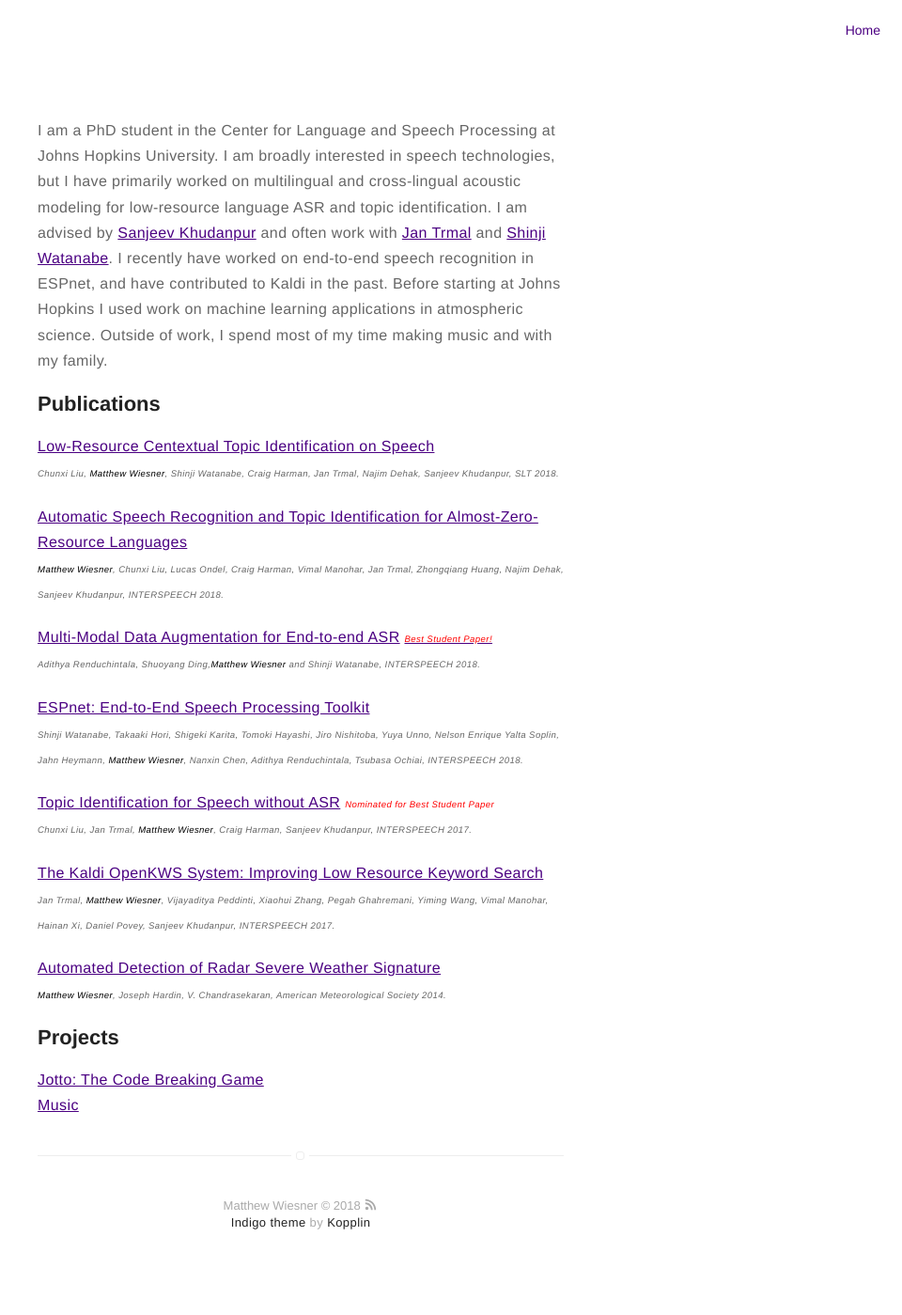
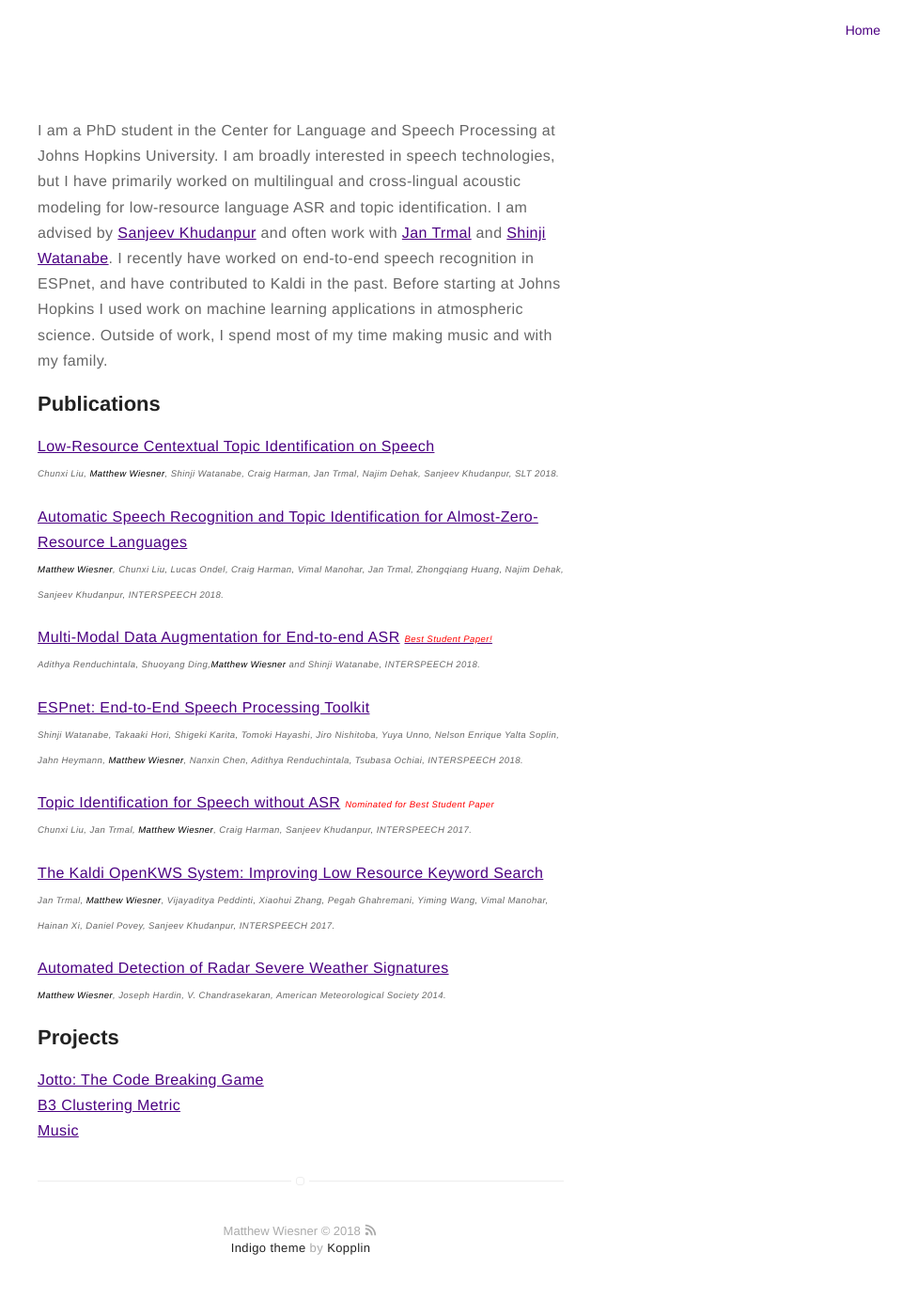
Before and after one commit to m-wiesner/m-wiesner.github.io, a Jekyll site: the page built from about.md, in a window 1280 px wide. Shown: the whole page at 94% size, without its empty margins (320-1280 px from the left). Built offline with Jekyll 4.4.1, drawn with Linux system fonts in a browser that asks for light colours; before the commit the page ends 1372 px from its top, so only the background shows below that.

Commit message:
Adds B3 to about.md

```diff
--- a/about.md
+++ b/about.md
@@ -39,10 +39,11 @@ I spend most of my time making music and with my family.</p>
 <p><a href="https://www.isca-speech.org/archive/Interspeech_2017/pdfs/0601.PDF">The Kaldi OpenKWS System: Improving Low Resource Keyword Search</a><br />
 <em style="font-size: 75%"><small>Jan Trmal, <strong>Matthew Wiesner</strong>, Vijayaditya Peddinti, Xiaohui Zhang, Pegah Ghahremani, Yiming Wang, Vimal Manohar, Hainan Xi, Daniel Povey, Sanjeev Khudanpur, INTERSPEECH 2017. </small></em></p>
 
-<p><a href="https://ams.confex.com/ams/94Annual/webprogram/Paper242901.html">Automated Detection of Radar Severe Weather Signature</a><br />
+<p><a href="https://ams.confex.com/ams/94Annual/webprogram/Paper242901.html">Automated Detection of Radar Severe Weather Signatures</a><br />
 <em style="font-size: 75%"><small><strong>Matthew Wiesner</strong>, Joseph Hardin, V. Chandrasekaran, American Meteorological Society 2014. </small></em></p>
 
 <h2>Projects</h2>
 
 <a href="https://github.com/m-wiesner/Jotto">Jotto: The Code Breaking Game</a><br />
+<a href="https://github.com/m-wiesner/BCUBED">B3 Clustering Metric</a><br />
 <a href="https://soundcloud.com/groschatorange">Music</a>
```
